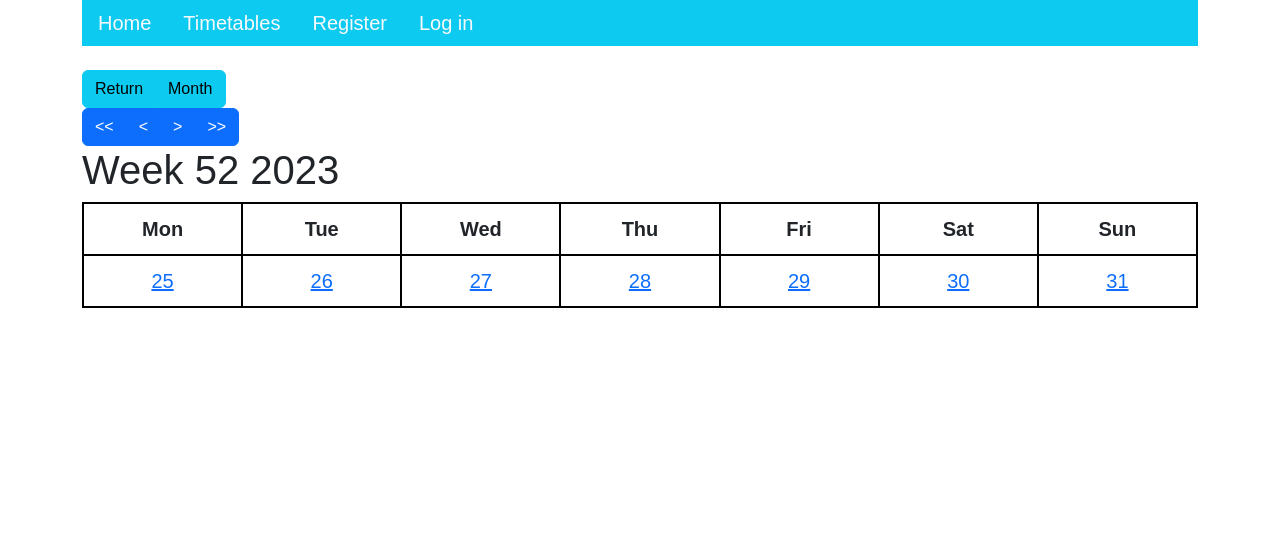
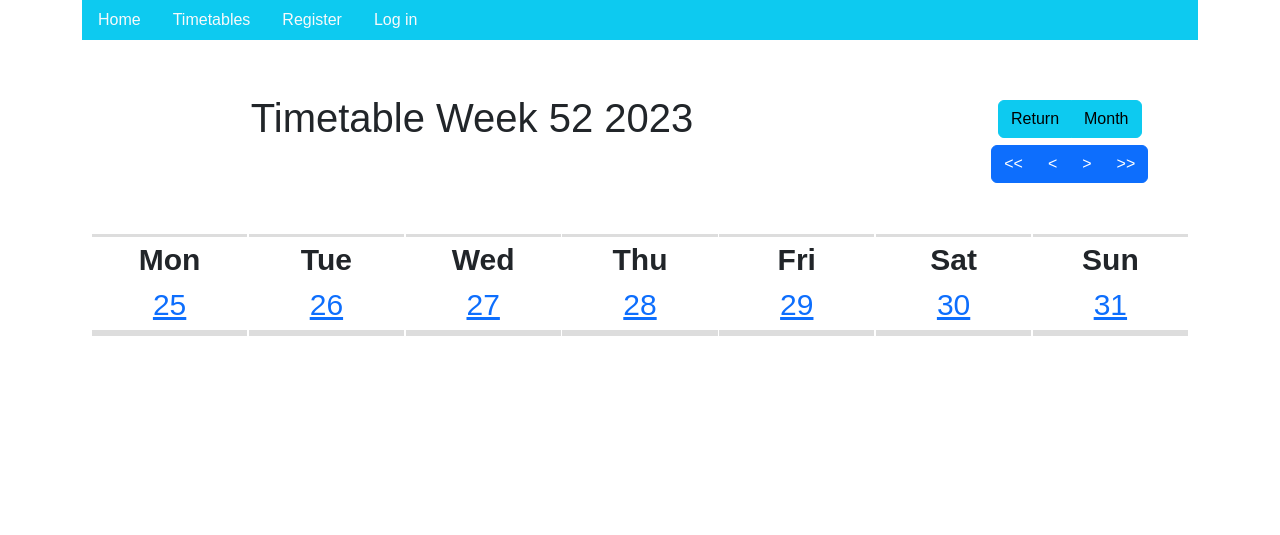
Before and after one commit to damian234527/FinalProject, a Django app: page /timetable/1/week/ in a window 1280 px wide. Shown: the top 535 px of the page. Before the commit the page ends 308 px from the top, so only its background shows below. Run offline with Django 4.2, Linux system fonts and the light colour scheme; data that the repository does not hold is empty; some libraries are stand-ins or nearby versions.

Commit message:
Działa odświeżanie planu dnia, działa podstawowe wyświetlanie planu dni w tygodniu

```diff
--- a/templates/base_timetable.html
+++ b/templates/base_timetable.html
@@ -14,7 +14,7 @@
     }
 
     .time-column {
-        grid-column: 1;
+        grid-column: time;
         width: 8rem;
         border-right: 0.2rem solid #ddd;
     }
@@ -59,7 +59,7 @@
     .grid-day {
         grid-area: schedule;
         display: grid;
-        grid-column-gap: 1rem;
+        column-gap: .1rem;
         grid-template-columns:
         [time] 1fr
         [track1] 1fr
@@ -131,13 +131,41 @@
         [2400] 1fr;
         border-top: 0.2rem solid #ddd;
         border-bottom: 0.2rem solid #ddd;
-
-        gap: 0px;
-        padding: 10px;
     }
     .grid-day > div {
         text-align: center;
         padding: 20px 0;
         font-size: 30px;
     }
+
+    .grid-week {
+        grid-area: schedule;
+        display: grid;
+        column-gap: .1rem;
+        grid-template-columns:
+        [mon] 1fr
+        [tue] 1fr
+        [wed] 1fr
+        [thu] 1fr
+        [fri] 1fr
+        [sat] 1fr
+        [sun] 1fr;
+        grid-template-rows:
+        [day] 1fr
+        [date] 1fr
+        [timetable] 64fr;
+    }
+
+    .week-day {
+        grid-row: day;
+        font-weight: bold;
+        border-top: 0.2rem solid #ddd;
+    }
+    .week-date {
+        grid-row: date;
+        border-top: 0.2rem solid #ddd;
+    }
+    .week-timetable {
+        grid-row: timetable;
+    }
 {% endblock %}
--- a/timetable/static/timetable/style.css
+++ /dev/null
@@ -1,6 +0,0 @@
-body {
-  font-size: 125%;
-}
-.intro {
-  background-color: rgba(98, 0, 255, 0.427);
-}
--- /dev/null
+++ b/timetable/templates/timetable/update_day.html
@@ -0,0 +1,18 @@
+{% if timetable_times %}
+{% for time in timetable_times %}
+<div class="time-column" style="grid-row: {{time|date:'Hi'}}" >{{ time|date:'H:i'}}</div>
+{% endfor %}
+{% endif %}
+{% for track in activities %}
+{% for activity in track %}
+<div class="activity" hx-get="{% url 'timetable:activity_details' timetable_id activity.id %}?year={{year}}&month={{month}}&day={{day}}" hx-target="#dialog" style="grid-row: {{activity.time_start|date:'Hi'}} / {{activity.time_end|date:'Hi'}}; grid-column: track{{ forloop.parentloop.counter }} / track{{ track_span }}; margin-top: 50 px; background-color: {{ activity.activity_type.type_color }}">
+    <button onclick="event.stopPropagation();" class="btn btn-link" hx-get="{% url 'timetable:course_details' timetable_id activity.course %}" hx-target="#dialog"><strong style="font-size:xxx-large;">{{ activity.course }}</strong></button> <br>
+    <button onclick="event.stopPropagation();" class="btn btn-link" hx-get="{% url 'timetable:activity_type_details' activity.activity_type %}" hx-target="#dialog"><strong style="font-size:xx-large;">{{ activity.activity_type }}</strong></button> <br>
+    {% for teacher in activity.teacher.all %}
+    <button onclick="event.stopPropagation();" class="btn btn-link" hx-get="{% url 'timetable:teacher_details' teacher %}" hx-target="#dialog"><strong style="font-size:x-large;">{{ teacher }}</strong></button>
+    {% endfor %} <br>
+    {{ activity.time_start|date:'H:i' }} - {{ activity.time_end|date:'H:i' }} <br>
+    <p>{{ activity.description }}</p>
+</div>
+{% endfor %}
+{% endfor %}
--- a/timetable/templates/timetable/week.html
+++ b/timetable/templates/timetable/week.html
@@ -3,7 +3,23 @@
 
 {% block title %}Week Timetable W{{ week_number }} {{ year }}{% endblock %}
 {% block content %}
-<link rel="stylesheet" type="text/css" href="{% static 'style.css' %}">
+<div class="grid-container">
+    <div class="header">
+        <h1>Timetable Week {{ week_number }} {{ year }}</h1>
+    </div>
+    <div class="calendar-settings">
+        <form id="activityTypeForm" method="GET" hx-get="{% url 'timetable:update_day' timetable_id year month day %}" hx-indicator="#loading-indicator" hx-target="#grid-day">
+            {% csrf_token %}
+            {% for activity_type in activity_types %}
+                <div class="form-check">
+                    <input class="form-check-input" type="checkbox" name="activity_types" value="{{ activity_type.id }}" id="activity_type{{ activity_type.id }}" onchange="document.getElementById('activityTypeForm').submit()" {% if activity_type.id in selected_activity_types %}checked{% endif %}>
+                    <label class="form-check-label" for="activity_type{{ activity_type.id }}">
+                        {{ activity_type.type_name }}
+                    </label>
+                </div>
+            {% endfor %}
+        </form>
+    </div>
     <div class="calendar-navigation">
         <form action="{% url 'timetable:display_week' timetable_id year week_number %}" method="post">
             {% csrf_token %}
@@ -20,28 +36,31 @@
             </div>
         </form>
     </div>
+    <div class="grid-week">
+        <div class="week-day">Mon</div>
+        <div class="week-day">Tue</div>
+        <div class="week-day">Wed</div>
+        <div class="week-day">Thu</div>
+        <div class="week-day">Fri</div>
+        <div class="week-day">Sat</div>
+        <div class="week-day">Sun</div>
+        {% for day in this_week %}
         <div>
-    <h1>Week {{ week_number }} {{ year }}</h1>
-    <table>
-        <tr>
-            <th>Mon</th>
-            <th>Tue</th>
-            <th>Wed</th>
-            <th>Thu</th>
-            <th>Fri</th>
-            <th>Sat</th>
-            <th>Sun</th>
-        </tr>
-        <tr>
-            {% for day in this_week %}
         {% if day == today %}
-                    <td bgcolor="yellow"><a href="{% url 'timetable:display_day_for_week' timetable_id year day %}">{{ day }}</a></td>
+            <a style="grid-column: {{ forloop.counter }}" href="{% url 'timetable:display_day_for_week' timetable_id year day %}">{{ day }}</a>
         {% else %}
-                    <td><a href="{% url 'timetable:display_day' timetable_id year month day %}">{{ day }}</a></td>
+            <a style="grid-column: {{ forloop.counter }}" href="{% url 'timetable:display_day' timetable_id year month day %}">{{ day }}</a>
         {% endif %}
-            {% endfor %}
-        </tr>
-    </table>
         </div>
 
+        <div class="week-timetable">
+            {% if second_month %}
+
+            {% else %}
+            <div class="grid-day" id="grid-day" hx-trigger="load, timetable_changed from:body" hx-get="{% url 'timetable:update_day' timetable_id year month day %}?generate=True" hx-target="this"></div>
+            {% endif %}
+        </div>
+        {% endfor %}
+    </div>
+</div>
 {% endblock %}
--- a/timetable/urls.py
+++ b/timetable/urls.py
@@ -19,7 +19,7 @@ urlpatterns = [
     # display_day
     path("timetable/<int:timetable_id>/day/", views.display_day, name="display_current_day"),
     path("timetable/<int:timetable_id>/<int:year>/<int:month>/<int:day>/", views.display_day, name="display_day"),
-    path("timetable/<int:timetable_id>/<int:year>/<int:month>/<int:day>/update/", views.update_timetable, name="update_timetable"),
+    path("timetable/<int:timetable_id>/<int:year>/<int:month>/<int:day>/update/", views.update_day, name="update_day"),
 
     path("timetable/delete/<int:timetable_id>/", views.delete_timetable, name="delete_timetable"),
     path("timetable/rename/<int:timetable_id>/", views.rename_timetable, name="rename_timetable"),
--- a/timetable/views.py
+++ b/timetable/views.py
@@ -146,6 +146,15 @@ def display_week(request, timetable_id, year=None, week=None):
     calendar_week = [(first_day_of_week + timedelta(days=i)).day for i in range(7)]
     day = first_day_of_week.day
     month = first_day_of_week.month
+    if calendar_week[0]>calendar_week[-1]:
+        second_month = calendar_week[-1].month
+        return render(request, "timetable/week.html",
+                      {"this_week": calendar_week,
+                       "timetable_id": timetable_id,
+                       "week_number": week,
+                       "month": month,
+                       "second_month": second_month,
+                       "year": year})
     return render(request, "timetable/week.html",
                   {"this_week": calendar_week,
                    "timetable_id": timetable_id,
@@ -154,12 +163,14 @@ def display_week(request, timetable_id, year=None, week=None):
                    "month": month,
                    "year": year})
 
+
 def display_day(request, timetable_id, year=None, month=None, day=None):
     if year == None and month == None and day==None:
         current_date = datetime.now()
         year = current_date.year
         month = current_date.month
         day = current_date.day
+
     # Get the day calendar for the specified year and month when using buttons
     if request.method == 'POST':
         change_value = request.POST.get("change_value", "0")
@@ -170,15 +181,42 @@ def display_day(request, timetable_id, year=None, month=None, day=None):
             month = new_date.month
             day = new_date.day
             return redirect('timetable:display_day', timetable_id, year, month, day)
+
+    activity_types = Activity_type.objects.filter(activity__timetable_id=timetable_id).distinct()
+    # Get selected activity_types filter
+    form = ActivityTypeForm(request.GET)
+    selected_activity_types = []
+    if form.is_valid():
+        selected_activity_types  = form.cleaned_data.get("activity_types")
+        print(selected_activity_types)
     month_name = calendar.month_name[month]
-    timetable_length = 64
-    timetable_times = [None] * timetable_length
-    i = 0
-    for hours in range(8, 24):
-        for minutes in range(0, 60, 15):
-            timetable_times[i] = time(hours, minutes)
-            i +=1
-    # timetable_times = [time(hour=9, minute=0), time(hour=9, minute=15), time(hour=9, minute=30), time(hour=9, minute=45), time(hour=10, minute=0)]
+
+
+    return render(request, "timetable/day.html", {
+                                                                "month_name": month_name,
+                                                                "timetable_id": timetable_id,
+                                                                "month": month,
+                                                                "day": day,
+                                                                "year": year,
+                                                                "activity_types": activity_types})
+
+
+# ======================================================TIMETABLE======================================================
+def timetable_details(request, timetable_id):
+    timetable = get_object_or_404(Timetable, pk=timetable_id)
+    return render(request, "timetable/timetable_details.html", {"timetable_id": timetable_id})
+
+
+def update_day(request, timetable_id, year, month, day):
+    """
+    day_date = datetime(year, month, day).date()
+    activities = Activity.objects.filter(Q(timetable_id=timetable_id) & (Q(time_start__date=day_date) | Q(time_end__date=day_date)), activity_type__id__in=selected_activity_types )
+    #print(selected_activity_types)
+    data = {
+        "selected_activity_types": selected_activity_types,
+    }
+    """
+        # timetable_times = [time(hour=9, minute=0), time(hour=9, minute=15), time(hour=9, minute=30), time(hour=9, minute=45), time(hour=10, minute=0)]
     day_date = datetime(year, month, day).date()
     day_activities = Activity.objects.filter(Q(timetable_id=timetable_id) & (Q(time_start__date = day_date) | Q(time_end__date = day_date)))
     activity_types = Activity_type.objects.filter(activity__timetable_id=timetable_id).distinct()
@@ -208,40 +246,37 @@ def display_day(request, timetable_id, year=None, month=None, day=None):
         track_span = int(5/track_number)
     else:
         track_span = 1
-    print(track_span)
-    return render(request, "timetable/day.html", {
+
+    generate_time = request.GET.get("generate", True)
+    if generate_time == True:
+        timetable_length = 64
+        timetable_times = [None] * timetable_length
+        i = 0
+        for hours in range(8, 24):
+            for minutes in range(0, 60, 15):
+                timetable_times[i] = time(hours, minutes)
+                i +=1
+        return render(request, "timetable/update_day.html", {
                                                                 "activities": tracks,
                                                                 "track_number": track_number,
                                                                 "track_span": track_span,
                                                                 "timetable_times": timetable_times,
-                                                                "month_name": month_name,
                                                                 "timetable_id": timetable_id,
                                                                 "month": month,
                                                                 "day": day,
                                                                 "year": year,
                                                                 "date":day_date,
                                                                 "activity_types": activity_types})
-
-
-# ======================================================TIMETABLE======================================================
-def timetable_details(request, timetable_id):
-    timetable = get_object_or_404(Timetable, pk=timetable_id)
-    return render(request, "timetable/timetable_details.html", {"timetable_id": timetable_id})
-
-
-def update_timetable(request, timetable_id, year, month, day):
-    form = ActivityTypeForm(request.GET)
-    selected_activity_types = []
-    if form.is_valid():
-        selected_activity_types  = form.cleaned_data.get("activity_types")
-        print(selected_activity_types)
-    day_date = datetime(year, month, day).date()
-    activities = Activity.objects.filter(Q(timetable_id=timetable_id) & (Q(time_start__date=day_date) | Q(time_end__date=day_date)), activity_type__id__in=selected_activity_types )
-    #print(selected_activity_types)
-    data = {
-        "selected_activity_types": selected_activity_types,
-    }
-    return JsonResponse(data)
+    return render(request, "timetable/update_day.html", {
+        "activities": tracks,
+        "track_number": track_number,
+        "track_span": track_span,
+        "timetable_id": timetable_id,
+        "month": month,
+        "day": day,
+        "year": year,
+        "date": day_date,
+        "activity_types": activity_types})
 
 
 # ======================================================ACTIVITY======================================================
@@ -264,7 +299,6 @@ def add_activity(request, timetable_id):
     return render(request, "timetable/add_activity.html", {"activity_form": create_new_activity_form})
 
 def edit_activity(request, timetable_id, activity_id):
-    print(request.GET)
     if request.method == "POST":
         create_new_activity_form = ActivityForm(request.POST)
 
```
Also changed, not shown: timetable/templates/timetable/day.html (+2 -19 lines). Lines whose indentation alone changed are shown as unchanged.
